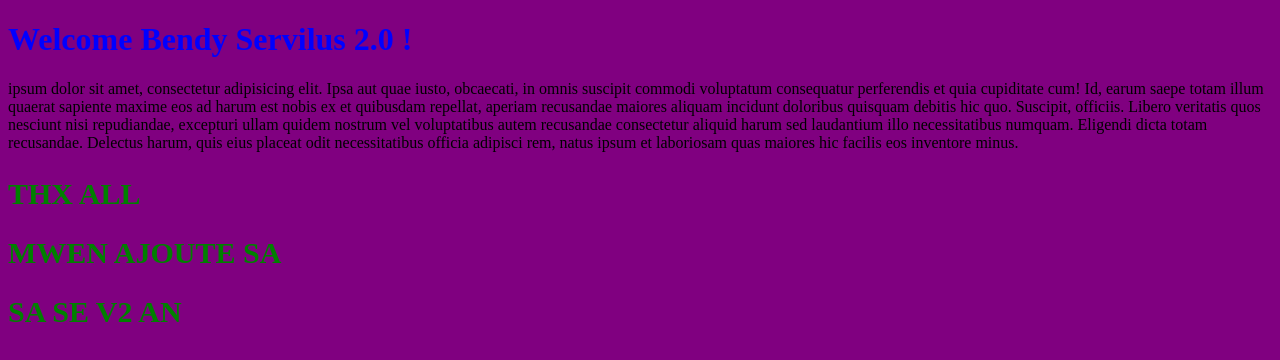
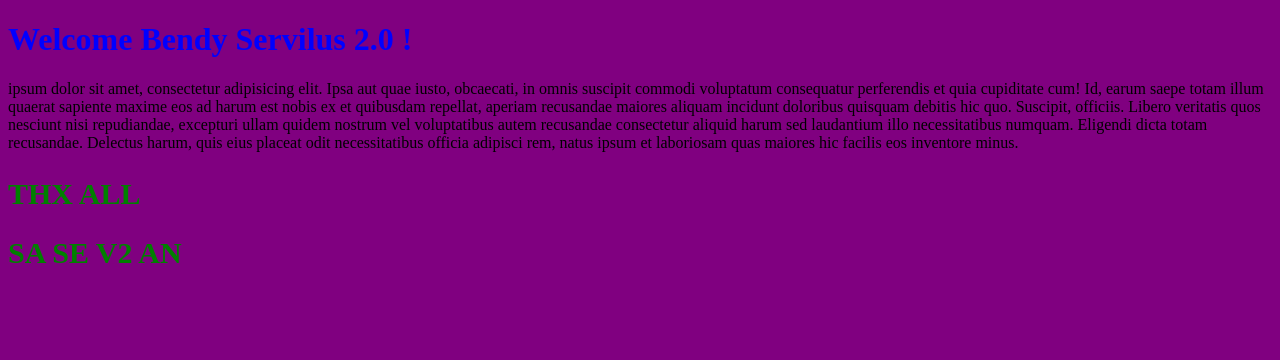
Before and after one commit to josephjoberno/cch-workshop, a plain HTML site: page index.html in a window 1280 px wide. Drawn offline with Linux system fonts and the light colour scheme.

Commit message:
remove text

```diff
--- a/index.html
+++ b/index.html
@@ -23,7 +23,6 @@
     </p>
     <h2>Thx all</h2>
     <div class="text-red">
-      <h2>Mwen ajoute sa</h2>
       <h2>sa se v2 an </h2>
 
     </div>
```
